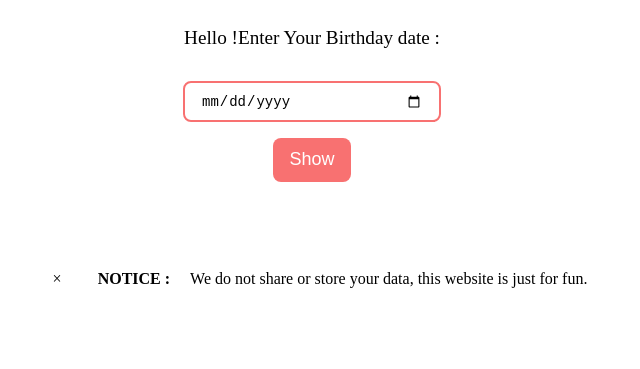
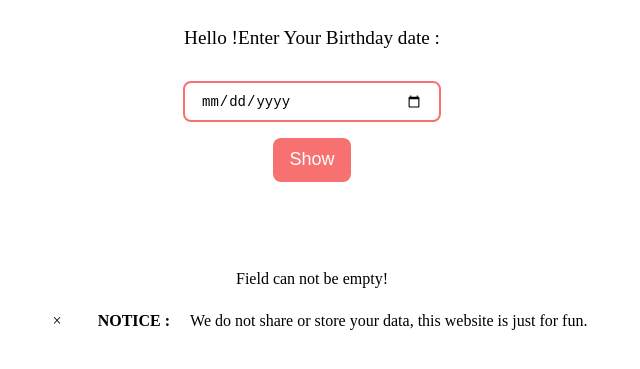
Before and after one commit to swapnaliss/neog-mark-13-palindrome, a plain HTML site: page index.html in a window 1280 px wide. Both pictures are taken after a click on the button "Show". Shown: the part 183-552 px from the top of the page, without its empty margins (328-968 px from the left). Drawn offline with Linux system fonts and the light colour scheme.

Commit message:
feat :validation

```diff
--- a/index.html
+++ b/index.html
@@ -15,6 +15,7 @@
     <input class="input" id="birth-input" type="date"/>
     <button id="show-btn">Show</button>
     <p id="result"></p>
+    <p id="errorMessage"></p>
     <div class="alert">
         <span
           class="closebtn"
--- a/index.js
+++ b/index.js
@@ -170,10 +170,17 @@ function getPreviousPalindromeDate(date) {
 var bdayInput = document.querySelector("#birth-input");
 var showBtn = document.querySelector("#show-btn");
 var resultDiv = document.querySelector("#result");
+var errorMessage = document.querySelector("#errorMessage");
 
 function clickHandler(e) {
   var bdayString = bdayInput.value;
-
+   console.log(bdayInput.value);
+ if (bdayString === "") {
+   errorMessage.innerText = "Field can not be empty!";
+   return;
+ }else{
+   errorMessage.innerText = "";
+ }
   if (bdayString !== "") {
     var date = bdayString.split("-");
     var yyyy = date[0];
```
